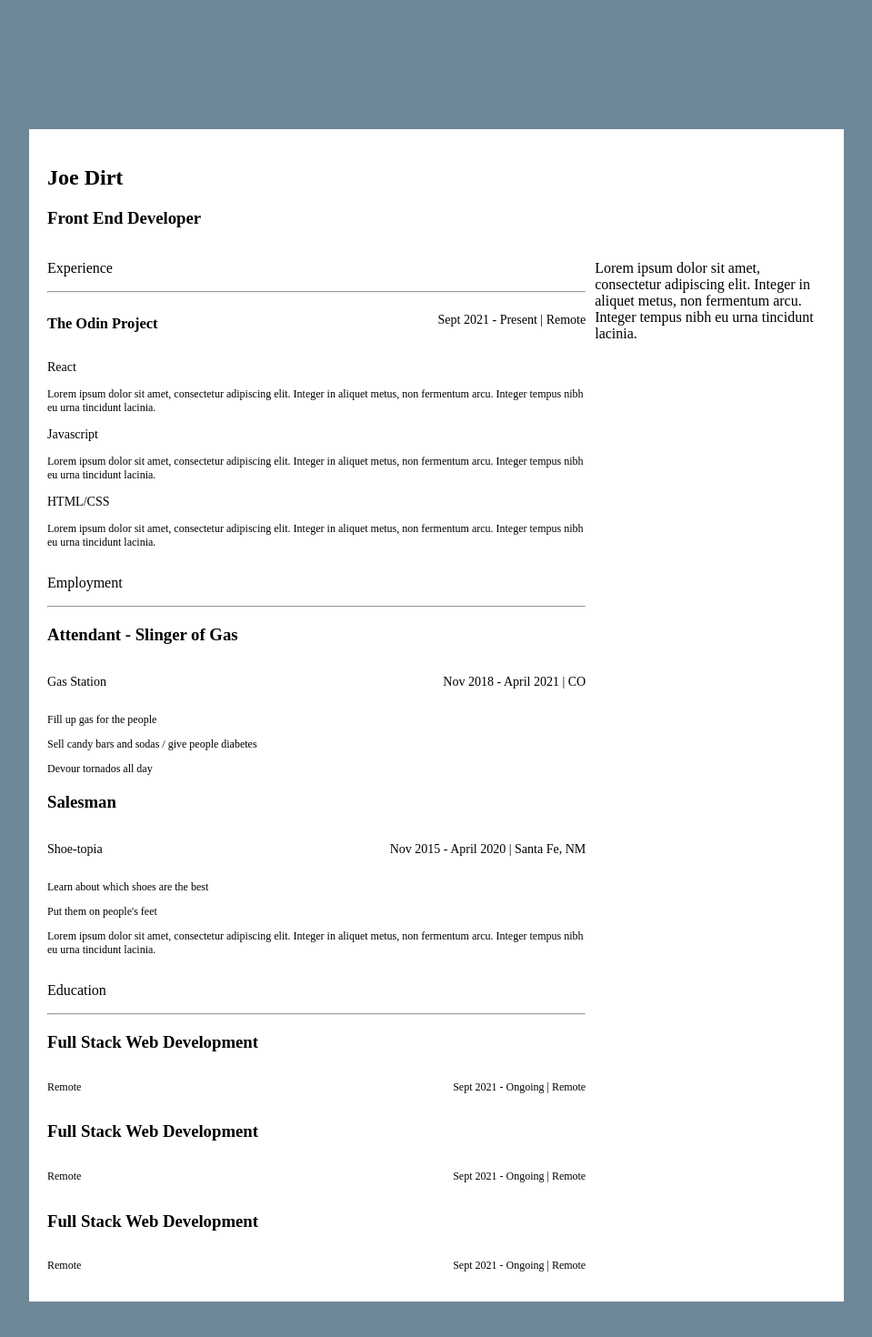
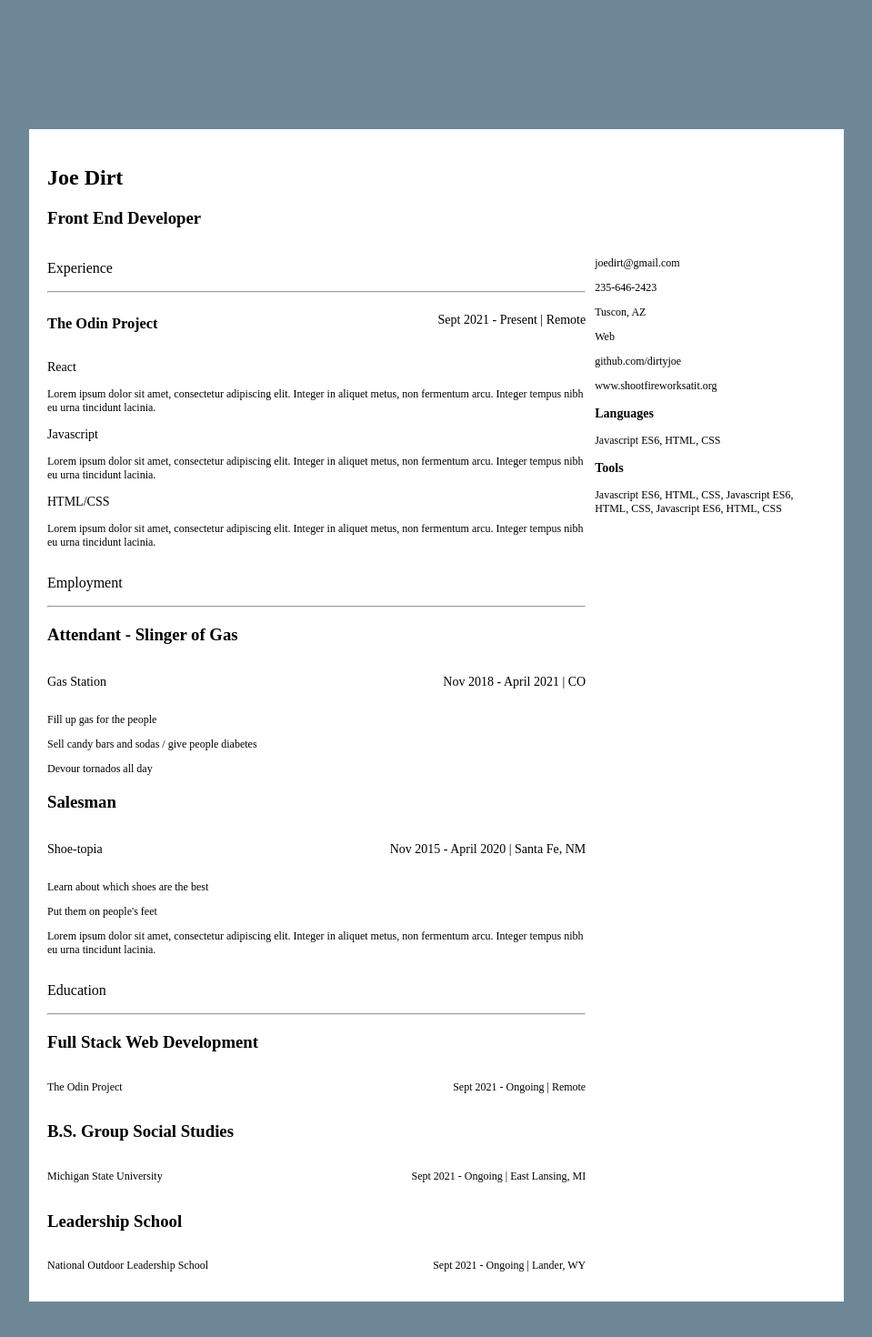
Before and after one commit to napolitanj/resume-builder, a React (Create React App) app: page / in a window 1280 px wide. Shown: the part 150-1620 px from the top of the page at 91% size, without its empty margins (160-1119 px from the left). Built offline with nearby package versions, Linux system fonts and the light colour scheme.

Commit message:
Add functioning preview for skills

```diff
--- a/src/components/Main.js
+++ b/src/components/Main.js
@@ -11,7 +11,7 @@ class Main extends Component {
         firstName: 'Joe',
         lastName: 'Dirt',
         title: "Front End Developer",
-        address: '1234 Hillbilly Ln.',
+        city: 'Tuscon, AZ',
         phone: '235-646-2423',
         email: 'joedirt@gmail.com',
         websites: ["github.com/dirtyjoe", "www.shootfireworksatit.org"]
@@ -69,21 +69,24 @@ class Main extends Component {
       education: [
         {
           degree: "Full Stack Web Development",
+          school: "The Odin Project",
           location: "Remote",
           start: "Sept 2021",
           end: "Ongoing",
           id: Math.floor(Math.random() * 10000)+1
         },
         {
-          degree: "Full Stack Web Development",
-          location: "Remote",
+          degree: "B.S. Group Social Studies",
+          school: "Michigan State University",
+          location: "East Lansing, MI",
           start: "Sept 2021",
           end: "Ongoing",
           id: Math.floor(Math.random() * 10000)+1
         },
         {
-          degree: "Full Stack Web Development",
-          location: "Remote",
+          degree: "Leadership School",
+          school: "National Outdoor Leadership School",
+          location: "Lander, WY",
           start: "Sept 2021",
           end: "Ongoing",
           id: Math.floor(Math.random() * 10000)+1
--- a/src/components/PreviewMode.js
+++ b/src/components/PreviewMode.js
@@ -3,6 +3,7 @@ import Header from './previewComponents/Header'
 import PreviewExperience from './previewComponents/PreviewExperience'
 import PreviewEmployment from './previewComponents/PreviewEmployment'
 import PreviewEducation from './previewComponents/PreviewEducation'
+import Skill from './previewComponents/Skill'
 
 
 class PreviewMode extends Component {
@@ -38,6 +39,7 @@ class PreviewMode extends Component {
                         <PreviewEducation
                         key = {edu.id}
                         degree = {edu.degree}
+                        school = {edu.school}
                         location = {edu.location}
                         start = {edu.start}
                         end = {edu.end}
@@ -46,7 +48,26 @@ class PreviewMode extends Component {
                     </div>
                 </div>
                 <div className="previewSecondaryBody">
-                <p>Lorem ipsum dolor sit amet, consectetur adipiscing elit. Integer in aliquet metus, non fermentum arcu. Integer tempus nibh eu urna tincidunt lacinia.</p>
+                    <div className="secondaryGeneralInfo">
+                        <p>{generalInfo.email}</p>
+                        <p>{generalInfo.phone}</p>
+                        <p>{generalInfo.city}</p>
+                    </div>
+                    <div>
+                        <p>Web</p>
+                        {generalInfo.websites.map((site) => (
+                            <p>{site}</p>
+                        ))}
+                    </div>
+                    <div className="skills">
+                        {skills.map((skill) => (
+                            <Skill
+                            key={skill.id}
+                            category={skill.category}
+                            list={skill.skillList}
+                            />
+                        ))}
+                    </div>
                 </div>
             </div>
         </div>
--- a/src/components/previewComponents/PreviewEducation.js
+++ b/src/components/previewComponents/PreviewEducation.js
@@ -2,12 +2,12 @@ import React, { Component } from 'react'
 
 class PreviewEducation extends Component {
   render() {
-      const {degree, location, start, end} = this.props
+      const {degree, school, location, start, end} = this.props
     return (
       <div>
             <h3>{degree}</h3>
             <div className="educationSubText">
-                <p>{location}</p>
+                <p>{school}</p>
                 <p>{start} - {end} | {location}</p>
             </div>
       </div>
--- /dev/null
+++ b/src/components/previewComponents/Skill.js
@@ -0,0 +1,19 @@
+import React, { Component } from 'react'
+
+class Skill extends Component {
+  render() {
+      const {category, list} = this.props
+
+      const createList = () => {
+          return list.join(', ')
+      }
+    return (
+      <div>
+          <h3>{category}</h3>
+          <p>{createList()}</p>
+      </div>
+    )
+  }
+}
+
+export default Skill;
--- a/src/index.css
+++ b/src/index.css
@@ -63,6 +63,7 @@ body {
 }
 
 .previewSecondaryBody {
+  font-size: 12px;
   width: 30%;
 }
 
```
